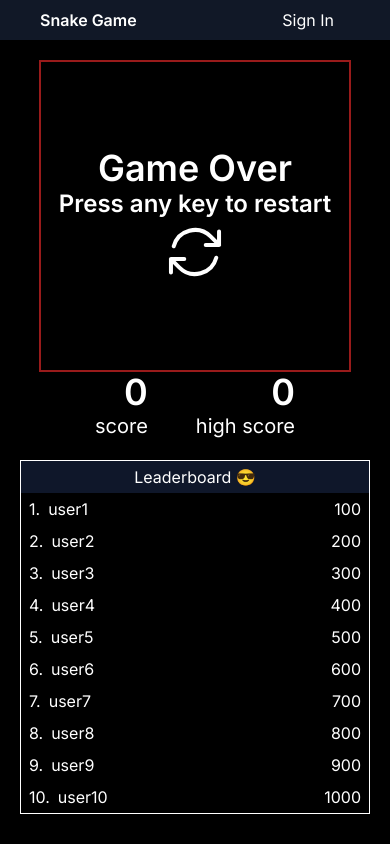
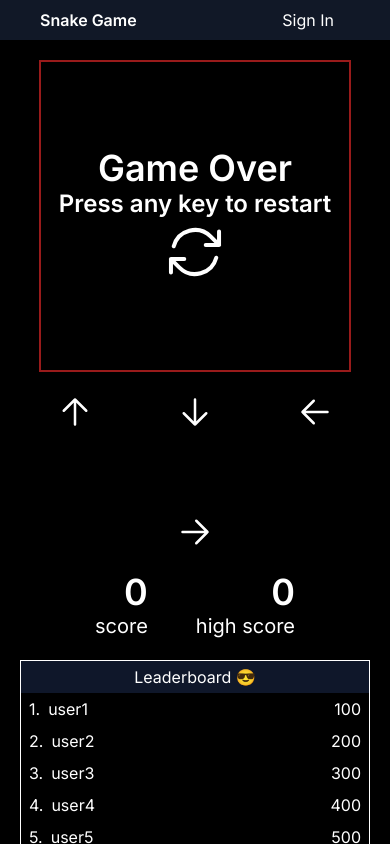
Before and after one commit to dhanushk2105/snake-game, a Next.js app: page / in a window 390 px wide. Shown: the top 844 px of the page. Built offline with nearby package versions, Linux system fonts and the light colour scheme.

Commit message:
Game pad for smaller devices

```diff
--- a/app/page.js
+++ b/app/page.js
@@ -1,5 +1,6 @@
 "use client";
 import Game from '@/components/Game'
+import KeyPad from '@/components/KeyPad';
 import Leaderboard from '@/components/Leaderboard'
 import ScoreCard from '@/components/ScoreCard'
 import { useState } from 'react';
@@ -7,10 +8,13 @@ import { useState } from 'react';
 export default function Home() {
   const [score, setScore] = useState(0)
   const [highScore, setHighScore] = useState(0)
+  const [direction, setDirection] = useState({ x: 1, y: 0 })
+
   return (
     <main className='w-full p-5 md:p-10 flex flex-col md:flex-row-reverse gap-5 justify-center items-start'>
       <div className='w-full items-center md:items-start md:w-3/5 flex flex-col md:flex-row justify-between'>
-        <Game score={score} setScore={setScore} highScore={highScore} setHighScore={setHighScore}/>
+        <Game direction={direction} setDirection={setDirection} score={score} setScore={setScore} highScore={highScore} setHighScore={setHighScore}/>
+        <KeyPad direction={direction} setDirection={setDirection} />
         <ScoreCard currentScore={score} highScore={highScore} />
       </div>
       <div className='w-full md:w-1/3'>
--- a/components/Game.jsx
+++ b/components/Game.jsx
@@ -5,10 +5,9 @@ import moveSnake from '@/utils/moveSnake';
 
 const SNAKE_SPEED = 5;
 
-function Game({ score, setScore, setHighScore, highScore }) {
+function Game({ score, setScore, setHighScore, highScore, direction, setDirection }) {
   const [snake, setSnake] = useState([{ x: 5, y: 5 }, { x: 5, y: 6 }, { x: 5, y: 7 }])
   const [food, setFood] = useState({ x: 10, y: 10 })
-  const [direction, setDirection] = useState({ x: 1, y: 0 })
   const [gameOverScreen, setGameOverScreen] = useState(false)
 
   function handleKeyDown(e) {
--- /dev/null
+++ b/components/KeyPad.jsx
@@ -0,0 +1,43 @@
+import React from 'react'
+
+function KeyPad({ direction, setDirection }) {
+    return (
+        <div className='flex md:hidden flex-wrap w-full justify-center gap-20 py-5'>
+            <button onClick={() => {
+                direction.x !== 1 ? setDirection({ x: -1, y: 0 }) : null
+            }}
+                className='flex justify-center items-center aspect-square rounded-xl border-white border-spacing-2 text-white'>
+                <svg xmlns="http://www.w3.org/2000/svg" fill="none" viewBox="0 0 24 24" strokeWidth={1.5} stroke="currentColor" className="w-10 h-10">
+                    <path strokeLinecap="round" strokeLinejoin="round" d="M12 19.5v-15m0 0l-6.75 6.75M12 4.5l6.75 6.75" />
+                </svg>
+            </button>
+            <button onClick={() => {
+                direction.x !== -1 ? setDirection({ x: 1, y: 0 }) : null
+            }}
+                className='flex justify-center items-center aspect-square rounded-xl border-white border-spacing-2 text-white'>
+                <svg xmlns="http://www.w3.org/2000/svg" fill="none" viewBox="0 0 24 24" strokeWidth={1.5} stroke="currentColor" className="w-10 h-10">
+                    <path strokeLinecap="round" strokeLinejoin="round" d="M12 4.5v15m0 0l6.75-6.75M12 19.5l-6.75-6.75" />
+                </svg>
+            </button>
+            <button onClick={() => {
+                direction.y !== 1 ? setDirection({ x: 0, y: -1 }) : null
+
+            }}
+                className='flex justify-center items-center aspect-square rounded-xl border-white border-spacing-2 text-white'>
+                <svg xmlns="http://www.w3.org/2000/svg" fill="none" viewBox="0 0 24 24" strokeWidth={1.5} stroke="currentColor" className="w-10 h-10">
+                    <path strokeLinecap="round" strokeLinejoin="round" d="M19.5 12h-15m0 0l6.75 6.75M4.5 12l6.75-6.75" />
+                </svg>
+            </button>
+            <button onClick={() => {
+                direction.y !== -1 ? setDirection({ x: 0, y: 1 }) : null
+            }}
+                className='flex justify-center items-center aspect-square rounded-xl border-white border-spacing-2 text-white'>
+                <svg xmlns="http://www.w3.org/2000/svg" fill="none" viewBox="0 0 24 24" strokeWidth={1.5} stroke="currentColor" className="w-10 h-10">
+                    <path strokeLinecap="round" strokeLinejoin="round" d="M4.5 12h15m0 0l-6.75-6.75M19.5 12l-6.75 6.75" />
+                </svg>
+            </button>
+        </div>
+    )
+}
+
+export default KeyPad
```
